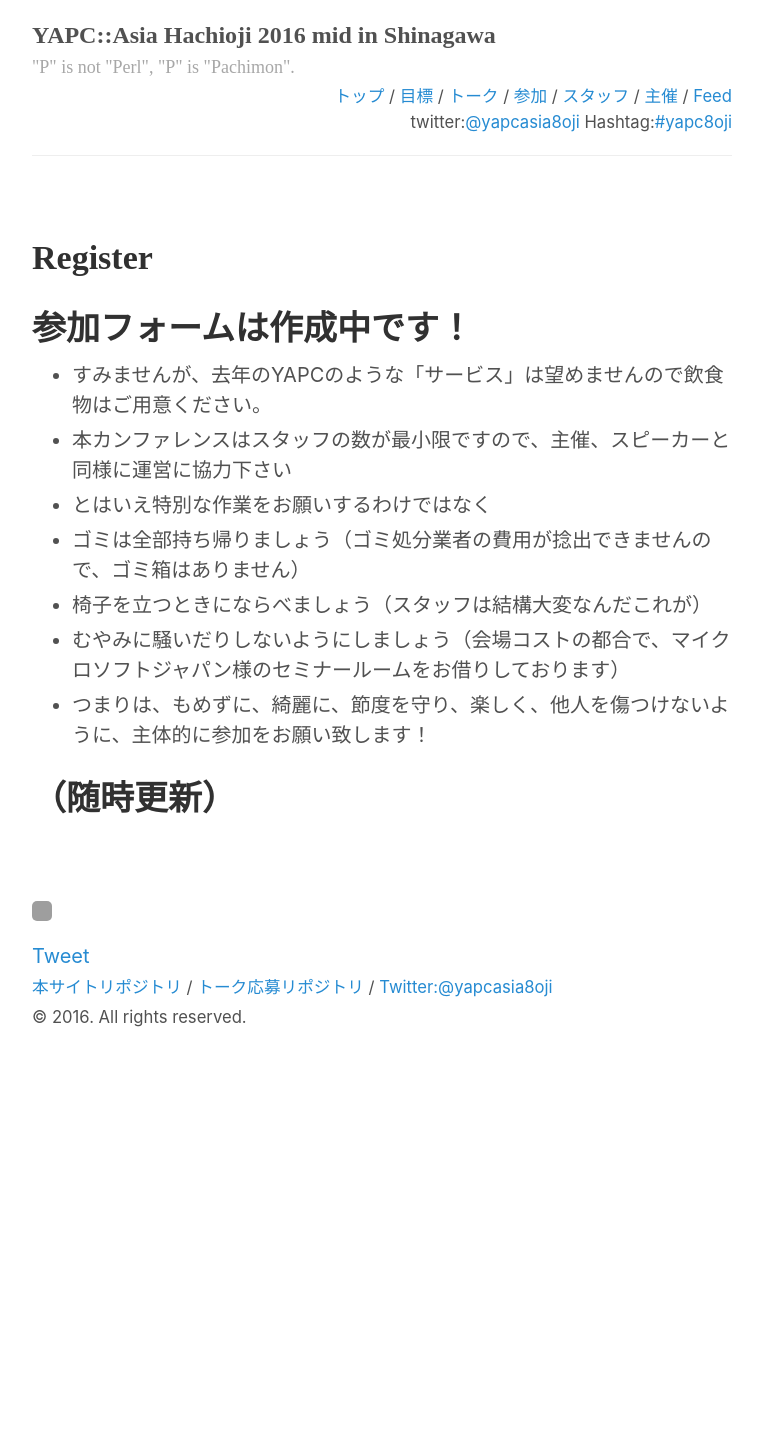
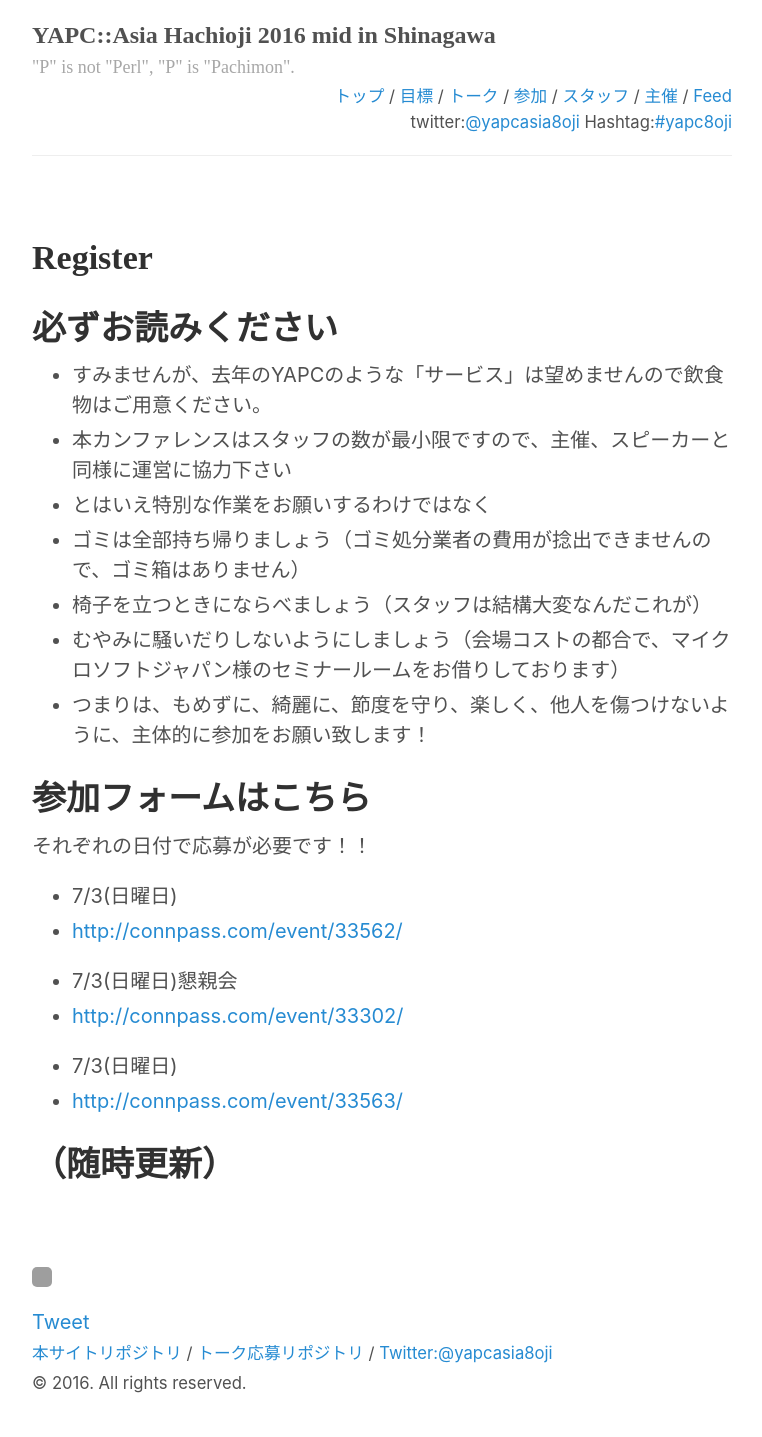
Before and after one commit to hachiojipm/yapcasia-8oji-2016mid, a Jekyll site: the page built from register.md, in a window 1280 px wide. Shown: the whole page, without its empty margins (258-1020 px from the left). Built offline with Jekyll 4.4.1, drawn with Linux system fonts in a browser that asks for light colours; comment, search, counter and statistics services are not loaded; before the commit the page ends 1071 px from its top, so only the background shows below that; grey boxes are pictures that could not be loaded.

Commit message:
update register

```diff
--- a/register.md
+++ b/register.md
@@ -3,7 +3,7 @@ layout: page
 title: Register
 ---
 
-# 参加フォームは作成中です！
+# 必ずお読みください
 
 - すみませんが、去年のYAPCのような「サービス」は望めませんので飲食物はご用意ください。
 - 本カンファレンスはスタッフの数が最小限ですので、主催、スピーカーと同様に運営に協力下さい
@@ -13,4 +13,19 @@ title: Register
 - むやみに騒いだりしないようにしましょう（会場コストの都合で、マイクロソフトジャパン様のセミナールームをお借りしております）
 - つまりは、もめずに、綺麗に、節度を守り、楽しく、他人を傷つけないように、主体的に参加をお願い致します！
 
+
+# 参加フォームはこちら
+
+それぞれの日付で応募が必要です！！
+
+- 7/3(日曜日)
+- [http://connpass.com/event/33562/](http://connpass.com/event/33562/)
+
+- 7/3(日曜日)懇親会
+- [http://connpass.com/event/33302/](http://connpass.com/event/33302/)
+
+- 7/3(日曜日)
+- [http://connpass.com/event/33563/](http://connpass.com/event/33563/)
+
+
 # （随時更新）
```
